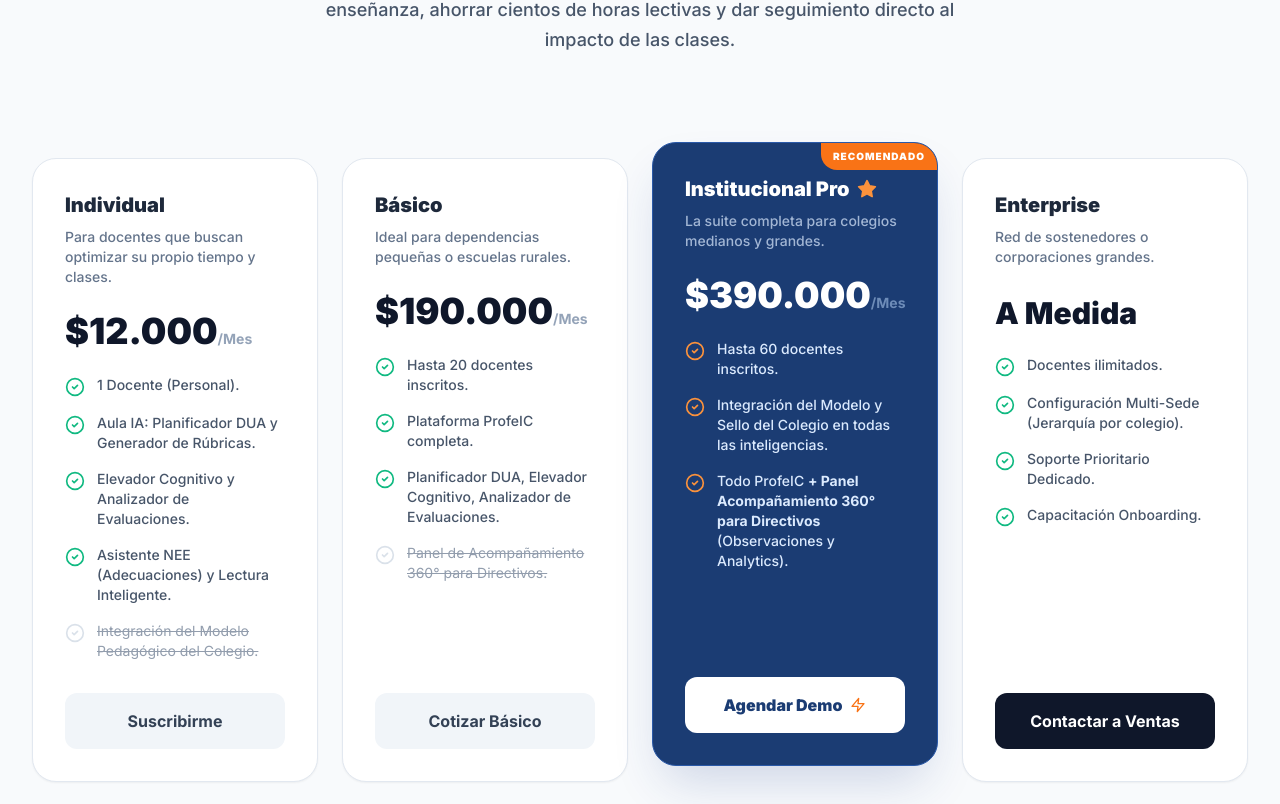
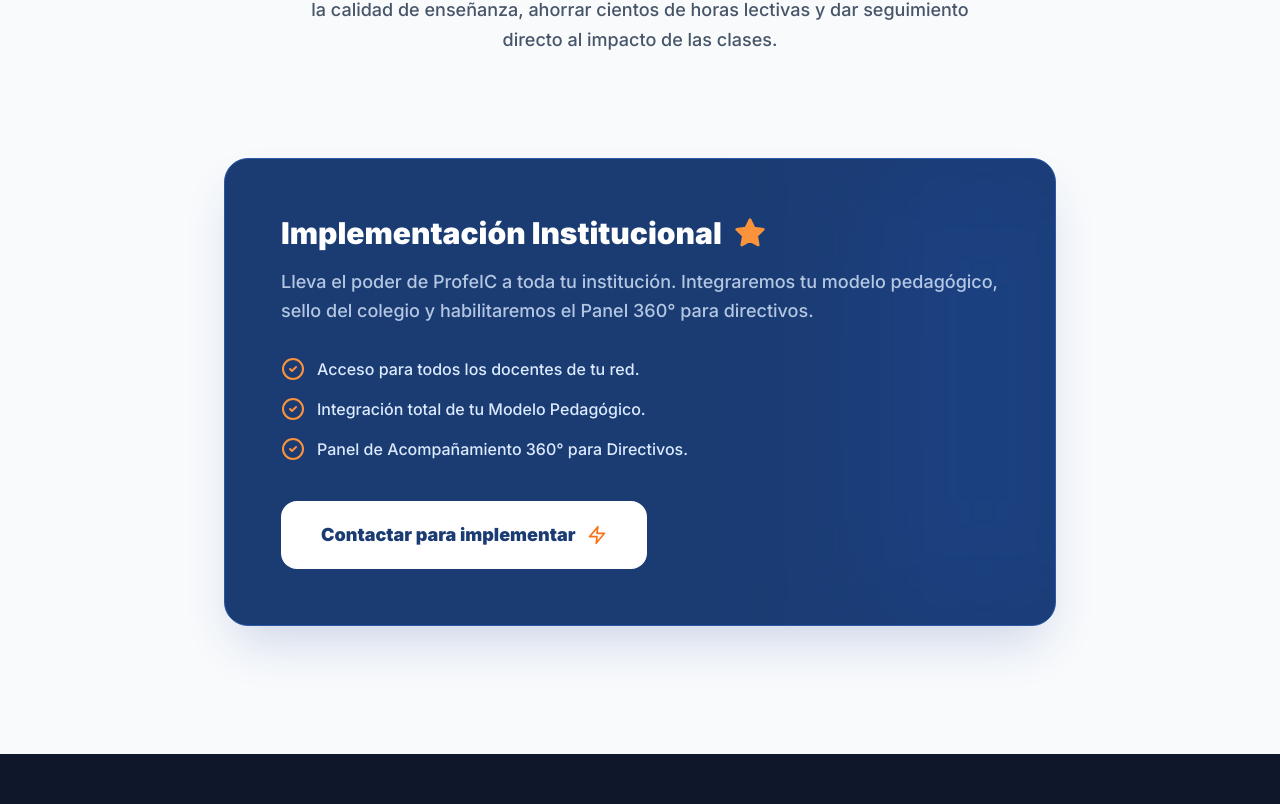
Before and after one commit to resealvarez-cmd/profeic-360, a Next.js app in the folder frontend/: page /institucional in a window 1280 px wide. Shown: the part 416-1220 px from the top of the page. Built offline with nearby package versions, Linux system fonts and the light colour scheme.

Commit message:
Ocultar información comercial (planes/precios) de profesores y página pública

```diff
--- a/frontend/src/app/institucional/page.tsx
+++ b/frontend/src/app/institucional/page.tsx
@@ -32,141 +32,41 @@
                     Impulsa la Excelencia <br /> Pedagógica en tu Red.
                 </h1>
                 <p className="max-w-2xl mx-auto text-lg text-slate-600 mb-10 leading-relaxed font-medium">
-                    Planes diseñados para colegios que buscan estandarizar la calidad de enseñanza, ahorrar cientos de horas lectivas y dar seguimiento directo al impacto de las clases.
+                    Planes de implementación diseñados para colegios que buscan estandarizar la calidad de enseñanza, ahorrar cientos de horas lectivas y dar seguimiento directo al impacto de las clases.
                 </p>
             </header>
 
-            <section className="max-w-[90rem] mx-auto px-4 lg:px-8 pb-32">
-                <div className="grid md:grid-cols-2 lg:grid-cols-4 gap-6 max-w-full mx-auto">
-
-                    {/* PLAN INDIVIDUAL */}
-                    <div className="bg-white rounded-3xl p-8 border border-slate-200 shadow-sm flex flex-col relative">
-                        <h3 className="text-xl font-black text-slate-800 mb-2">Individual</h3>
-                        <p className="text-slate-500 text-sm font-medium mb-6">Para docentes que buscan optimizar su propio tiempo y clases.</p>
-                        <div className="mb-6">
-                            <span className="text-4xl font-black text-slate-900">$12.000</span>
-                            <span className="text-sm font-bold text-slate-400">/Mes</span>
-                        </div>
-                        <ul className="space-y-4 mb-8 flex-1">
-                            <li className="flex gap-3 text-sm text-slate-600 font-medium items-start">
-                                <CheckCircle2 className="w-5 h-5 text-emerald-500 shrink-0 mt-0.5" />
-                                <span className="flex-1">1 Docente (Personal).</span>
+            <section className="max-w-4xl mx-auto px-4 lg:px-8 pb-32">
+                <div className="bg-[#1B3C73] rounded-3xl p-10 md:p-14 border border-[#2A59A8] shadow-2xl shadow-blue-900/20 flex flex-col md:flex-row items-center justify-between gap-10 relative overflow-hidden">
+                    <div className="relative z-10 flex-1 text-center md:text-left">
+                        <h3 className="text-3xl font-black text-white mb-4 flex items-center justify-center md:justify-start gap-3">
+                            Implementación Institucional <Star className="w-8 h-8 text-orange-400 fill-orange-400" />
+                        </h3>
+                        <p className="text-blue-100/80 text-lg font-medium mb-8 leading-relaxed">
+                            Lleva el poder de ProfeIC a toda tu institución. Integraremos tu modelo pedagógico, sello del colegio y habilitaremos el Panel 360° para directivos.
+                        </p>
+                        <ul className="space-y-4 mb-10">
+                            <li className="flex gap-3 text-base text-blue-100 font-medium items-center justify-center md:justify-start">
+                                <CheckCircle2 className="w-6 h-6 text-orange-400 shrink-0" />
+                                <span>Acceso para todos los docentes de tu red.</span>
                             </li>
-                            <li className="flex gap-3 text-sm text-slate-600 font-medium items-start">
-                                <CheckCircle2 className="w-5 h-5 text-emerald-500 shrink-0 mt-0.5" />
-                                <span className="flex-1">Aula IA: Planificador DUA y Generador de Rúbricas.</span>
+                            <li className="flex gap-3 text-base text-blue-100 font-medium items-center justify-center md:justify-start">
+                                <CheckCircle2 className="w-6 h-6 text-orange-400 shrink-0" />
+                                <span>Integración total de tu Modelo Pedagógico.</span>
                             </li>
-                            <li className="flex gap-3 text-sm text-slate-600 font-medium items-start">
-                                <CheckCircle2 className="w-5 h-5 text-emerald-500 shrink-0 mt-0.5" />
-                                <span className="flex-1">Elevador Cognitivo y Analizador de Evaluaciones.</span>
-                            </li>
-                            <li className="flex gap-3 text-sm text-slate-600 font-medium items-start">
-                                <CheckCircle2 className="w-5 h-5 text-emerald-500 shrink-0 mt-0.5" />
-                                <span className="flex-1">Asistente NEE (Adecuaciones) y Lectura Inteligente.</span>
-                            </li>
-                            <li className="flex gap-3 text-sm text-slate-500 line-through opacity-70 items-start">
-                                <CheckCircle2 className="w-5 h-5 text-slate-300 shrink-0 mt-0.5" />
-                                <span className="flex-1">Integración del Modelo Pedagógico del Colegio.</span>
+                            <li className="flex gap-3 text-base text-blue-100 font-medium items-center justify-center md:justify-start">
+                                <CheckCircle2 className="w-6 h-6 text-orange-400 shrink-0" />
+                                <span>Panel de Acompañamiento 360° para Directivos.</span>
                             </li>
                         </ul>
-                        <a href="mailto:re.se.alvarez@gmail.com?subject=Solicitud - Plan Individual" className="w-full py-4 text-center rounded-xl font-bold bg-slate-100 text-slate-700 hover:bg-slate-200 transition-colors mt-auto">
-                            Suscribirme
-                        </a>
+                        <div className="flex justify-center md:justify-start">
+                            <a href="mailto:re.se.alvarez@gmail.com?subject=Solicitud de Implementación - ProfeIC" className="px-10 py-5 rounded-2xl font-black bg-white text-[#1B3C73] hover:bg-orange-50 hover:shadow-lg transition-all flex items-center gap-3 text-lg">
+                                Contactar para implementar <Zap className="w-5 h-5 text-orange-500" />
+                            </a>
+                        </div>
                     </div>
-
-                    {/* PLAN BÁSICO */}
-                    <div className="bg-white rounded-3xl p-8 border border-slate-200 shadow-sm flex flex-col relative">
-                        <h3 className="text-xl font-black text-slate-800 mb-2">Básico</h3>
-                        <p className="text-slate-500 text-sm font-medium mb-6">Ideal para dependencias pequeñas o escuelas rurales.</p>
-                        <div className="mb-6">
-                            <span className="text-4xl font-black text-slate-900">$190.000</span>
-                            <span className="text-sm font-bold text-slate-400">/Mes</span>
-                        </div>
-                        <ul className="space-y-4 mb-8 flex-1">
-                            <li className="flex gap-3 text-sm text-slate-600 font-medium items-start">
-                                <CheckCircle2 className="w-5 h-5 text-emerald-500 shrink-0 mt-0.5" />
-                                <span className="flex-1">Hasta 20 docentes inscritos.</span>
-                            </li>
-                            <li className="flex gap-3 text-sm text-slate-600 font-medium items-start">
-                                <CheckCircle2 className="w-5 h-5 text-emerald-500 shrink-0 mt-0.5" />
-                                <span className="flex-1">Plataforma ProfeIC completa.</span>
-                            </li>
-                            <li className="flex gap-3 text-sm text-slate-600 font-medium items-start">
-                                <CheckCircle2 className="w-5 h-5 text-emerald-500 shrink-0 mt-0.5" />
-                                <span className="flex-1">Planificador DUA, Elevador Cognitivo, Analizador de Evaluaciones.</span>
-                            </li>
-                            <li className="flex gap-3 text-sm text-slate-500 line-through opacity-70 items-start">
-                                <CheckCircle2 className="w-5 h-5 text-slate-300 shrink-0 mt-0.5" />
-                                <span className="flex-1">Panel de Acompañamiento 360° para Directivos.</span>
-                            </li>
-                        </ul>
-                        <a href="mailto:re.se.alvarez@gmail.com?subject=Solicitud Demo - Plan Básico" className="w-full py-4 text-center rounded-xl font-bold bg-slate-100 text-slate-700 hover:bg-slate-200 transition-colors mt-auto">
-                            Cotizar Básico
-                        </a>
-                    </div>
-
-                    {/* PLAN PRO / INSTITUCIONAL (Destacado) */}
-                    <div className="bg-[#1B3C73] rounded-3xl p-8 border border-[#2A59A8] shadow-2xl shadow-blue-900/20 transform lg:-translate-y-4 flex flex-col relative overflow-hidden">
-                        <div className="absolute top-0 right-0 bg-orange-500 text-white text-[10px] font-black uppercase tracking-widest py-1.5 px-3 rounded-bl-2xl">
-                            Recomendado
-                        </div>
-                        <h3 className="text-xl font-black text-white mb-2 flex items-center gap-2">
-                            Institucional Pro <Star className="w-5 h-5 text-orange-400 fill-orange-400" />
-                        </h3>
-                        <p className="text-blue-100/70 text-sm font-medium mb-6">La suite completa para colegios medianos y grandes.</p>
-                        <div className="mb-6">
-                            <span className="text-4xl font-black text-white">$390.000</span>
-                            <span className="text-sm font-bold text-blue-200/50">/Mes</span>
-                        </div>
-                        <ul className="space-y-4 mb-8 flex-1">
-                            <li className="flex gap-3 text-sm text-blue-100 font-medium items-start">
-                                <CheckCircle2 className="w-5 h-5 text-orange-400 shrink-0 mt-0.5" />
-                                <span className="flex-1">Hasta 60 docentes inscritos.</span>
-                            </li>
-                            <li className="flex gap-3 text-sm text-blue-100 font-medium items-start">
-                                <CheckCircle2 className="w-5 h-5 text-orange-400 shrink-0 mt-0.5" />
-                                <span className="flex-1">Integración del Modelo y Sello del Colegio en todas las inteligencias.</span>
-                            </li>
-                            <li className="flex gap-3 text-sm text-blue-100 font-medium items-start">
-                                <CheckCircle2 className="w-5 h-5 text-orange-400 shrink-0 mt-0.5" />
-                                <span className="flex-1">Todo ProfeIC <strong>+ Panel Acompañamiento 360° para Directivos</strong> (Observaciones y Analytics).</span>
-                            </li>
-                        </ul>
-                        <a href="mailto:re.se.alvarez@gmail.com?subject=Solicitud Demo - Plan Institucional" className="w-full py-4 text-center rounded-xl font-black bg-white text-[#1B3C73] hover:bg-orange-50 hover:shadow-lg transition-all flex items-center justify-center gap-2 mt-auto">
-                            Agendar Demo <Zap className="w-4 h-4 text-orange-500" />
-                        </a>
-                    </div>
-
-                    {/* PLAN ENTERPRISE */}
-                    <div className="bg-white rounded-3xl p-8 border border-slate-200 shadow-sm flex flex-col relative">
-                        <h3 className="text-xl font-black text-slate-800 mb-2">Enterprise</h3>
-                        <p className="text-slate-500 text-sm font-medium mb-6">Red de sostenedores o corporaciones grandes.</p>
-                        <div className="mb-6 mt-1">
-                            <span className="text-3xl font-black text-slate-900">A Medida</span>
-                        </div>
-                        <ul className="space-y-4 mb-8 flex-1">
-                            <li className="flex gap-3 text-sm text-slate-600 font-medium items-start">
-                                <CheckCircle2 className="w-5 h-5 text-emerald-500 shrink-0 mt-0.5" />
-                                <span className="flex-1">Docentes ilimitados.</span>
-                            </li>
-                            <li className="flex gap-3 text-sm text-slate-600 font-medium items-start">
-                                <CheckCircle2 className="w-5 h-5 text-emerald-500 shrink-0 mt-0.5" />
-                                <span className="flex-1">Configuración Multi-Sede (Jerarquía por colegio).</span>
-                            </li>
-                            <li className="flex gap-3 text-sm text-slate-600 font-medium items-start">
-                                <CheckCircle2 className="w-5 h-5 text-emerald-500 shrink-0 mt-0.5" />
-                                <span className="flex-1">Soporte Prioritario Dedicado.</span>
-                            </li>
-                            <li className="flex gap-3 text-sm text-slate-600 font-medium items-start">
-                                <CheckCircle2 className="w-5 h-5 text-emerald-500 shrink-0 mt-0.5" />
-                                <span className="flex-1">Capacitación Onboarding.</span>
-                            </li>
-                        </ul>
-                        <a href="mailto:re.se.alvarez@gmail.com?subject=Solicitud Demo - Plan Enterprise" className="w-full py-4 text-center rounded-xl font-bold bg-slate-900 text-white hover:bg-slate-800 transition-colors">
-                            Contactar a Ventas
-                        </a>
-                    </div>
-
+                    {/* Decorative element */}
+                    <div className="absolute top-0 right-0 w-64 h-full bg-gradient-to-l from-blue-600/20 to-transparent blur-3xl pointer-events-none" />
                 </div>
             </section>
 
--- a/frontend/src/app/page.tsx
+++ b/frontend/src/app/page.tsx
@@ -34,9 +34,9 @@
                         </div>
                     </div>
                     <div className="hidden md:flex items-center gap-10 text-sm font-bold text-slate-600">
-                        <Link href="/institucional" className="text-slate-500 hover:text-[#1B3C73] transition-colors py-3">
-                            Planes para Colegios
-                        </Link>
+                        <a href="mailto:re.se.alvarez@gmail.com?subject=Solicitud de Implementación - ProfeIC" className="text-slate-500 hover:text-[#1B3C73] transition-colors py-3">
+                            Implementar en tu Colegio
+                        </a>
                         <Link href="/login" className="bg-[#1B3C73] text-white px-8 py-3 rounded-xl border-2 border-[#1B3C73] hover:bg-[#2A59A8] transition-all font-black shadow-lg">
                             Acceso Privado
                         </Link>
@@ -62,9 +62,9 @@
                         </p>
 
                         <div className="flex flex-col sm:flex-row gap-4 justify-center w-full">
-                            <Link href="/institucional" className="bg-white text-[#1B3C73] border-2 border-[#1B3C73]/20 hover:border-[#1B3C73]/50 px-12 py-5 rounded-2xl font-black transition-all flex items-center justify-center gap-3 text-xl hover:bg-slate-50">
-                                Contratar para mi Colegio
-                            </Link>
+                            <a href="mailto:re.se.alvarez@gmail.com?subject=Solicitud de Implementación - ProfeIC" className="bg-white text-[#1B3C73] border-2 border-[#1B3C73]/20 hover:border-[#1B3C73]/50 px-8 py-5 rounded-2xl font-black transition-all flex items-center justify-center gap-3 text-lg hover:bg-slate-50 text-center">
+                                Contactar para implementar en tu colegio
+                            </a>
                             <Link href="/login" className="bg-[#1B3C73] text-white px-12 py-5 rounded-2xl font-black shadow-2xl shadow-blue-900/30 hover:scale-105 transition-all flex items-center justify-center gap-3 text-xl group">
                                 Acceso Profesores <ChevronRight size={24} className="group-hover:translate-x-1 transition-transform" />
                             </Link>
```
